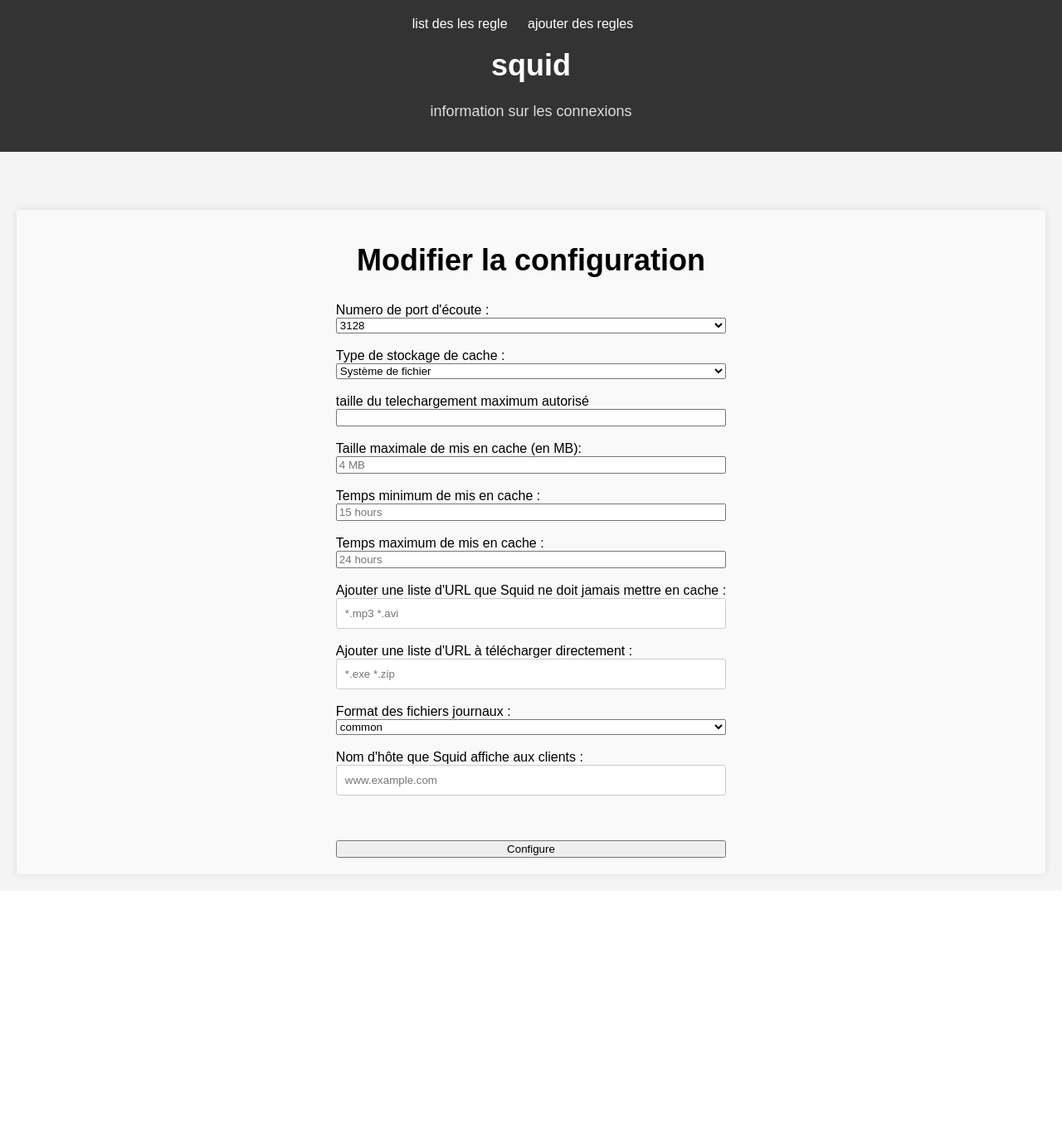
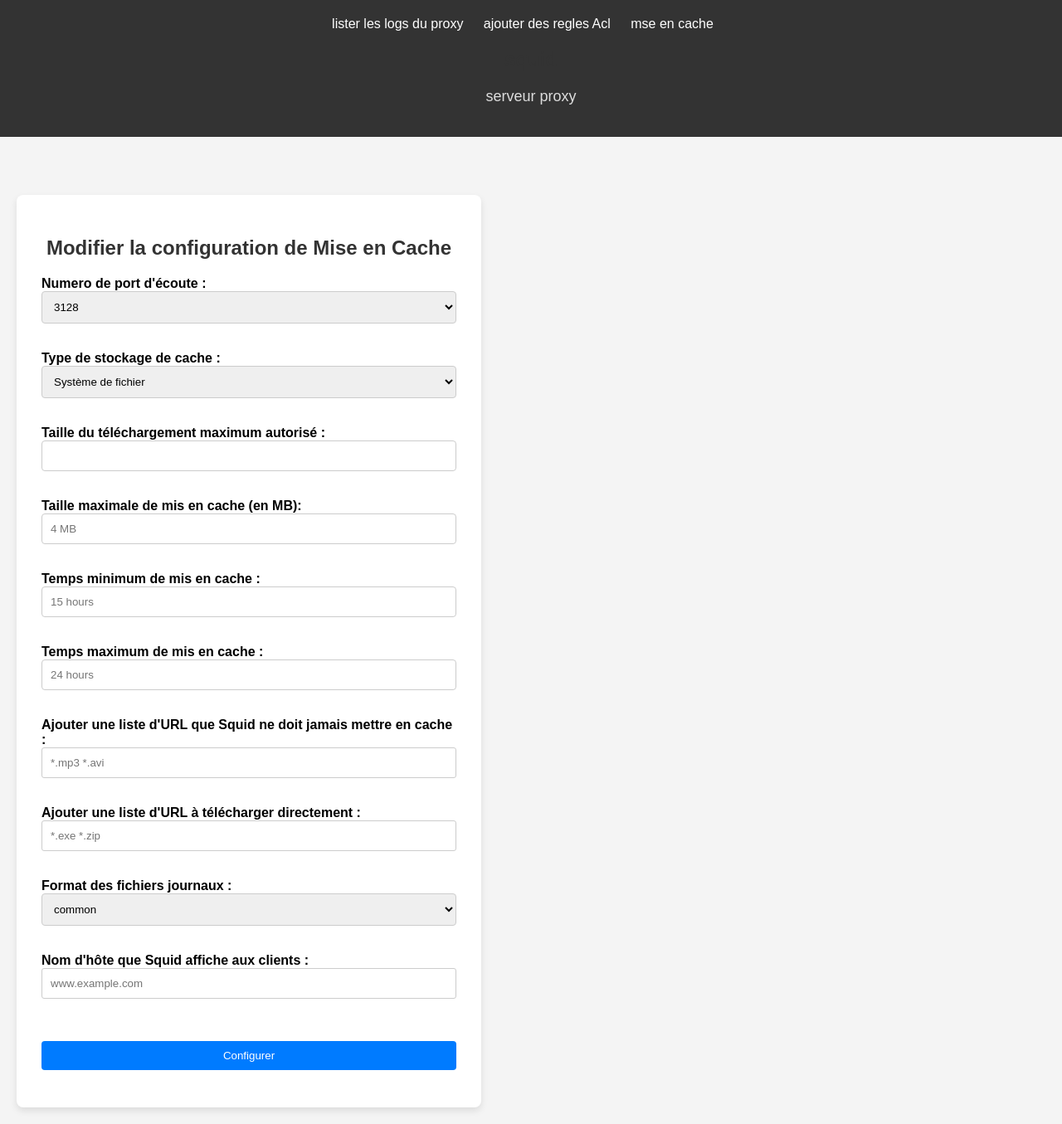
Before and after one commit to tojocyriaque/SquidRules, a CodeIgniter 4 app: the page made by app/Views/acceuille.php in a window 1280 px wide. Shown: the whole page at 83% size. Before the commit the page ends 1061 px from the top, so only its background shows below. Run offline with PHP 8.4 and a stand-in for CodeIgniter, Linux system fonts and the light colour scheme; the template is opened without the code that fills it, so the values that code supplies are empty; some libraries are stand-ins or nearby versions.

Commit message:
Update acceuille.php

```diff
--- a/app/Views/acceuille.php
+++ b/app/Views/acceuille.php
@@ -122,6 +122,54 @@
   .admin-login button[type="submit"]:hover {
     background-color: #555;
   }
+  .admin-login {
+            background-color: #fff;
+            padding: 30px;
+            border-radius: 8px;
+            box-shadow: 0px 4px 8px rgba(0, 0, 0, 0.1);
+            max-width: 500px;
+            width: 100%;
+        }
+
+        h1 {
+            font-size: 24px;
+            color: #333;
+            margin-bottom: 20px;
+            text-align: center;
+        }
+
+        form {
+            text-align: left;
+        }
+
+        select,
+        input {
+            width: 100%;
+            padding: 10px;
+            margin-bottom: 15px;
+            border: 1px solid #ccc;
+            border-radius: 4px;
+            box-sizing: border-box;
+        }
+
+        input[type="submit"] {
+            background-color: #007bff;
+            color: #fff;
+            border: none;
+            cursor: pointer;
+            transition: background-color 0.3s ease;
+        }
+
+        input[type="submit"]:hover {
+            background-color: #0056b3;
+        }
+
+        input[type="number"]::-webkit-inner-spin-button,
+        input[type="number"]::-webkit-outer-spin-button {
+            -webkit-appearance: none;
+            margin: 0;
+        }
+
 
   </style>
 </head>
@@ -129,53 +177,63 @@
   <header>
     <nav>
       <ul>
-        <li><a href="#">list des les regle</a></li>
-        <li><a href="#">ajouter des regles</a></li>
+        <li><a href="http://www.devoir.com/index.php/LogProxy/list">lister les logs du proxy</a></li>
+        <li><a href="#">ajouter des regles Acl</a></li>
+        <li><a href="http://www.devoir.com/index.php/acceuille">mse en cache</a></li>
 
       </ul>
     </nav>
     <h1>squid</h1>
-    <p>information sur les connexions </p>
+    <p>serveur proxy</p>
   </header>
 
   <main>
     <section class="admin-login">
-
-    <h1>Modifier la configuration</h1>
-    <form action="http://www.devoir.com/index.php/Traitement/getDonner/" method="post">
-        Numero de port d'écoute :
-        <select name="port">
-            <option value="3128" >3128</option>
-            <option value="8080" >8080</option>
-        </select><br>
-        Type de stockage de cache :
-        <select id="sens" name="contact">
-            <option value="1" >Système de fichier</option>
-            <option value="2" >Memoire</option>
-        </select><br>
-        <!-- <input type="radio" id="stckChoice1" name="contact" value="1" />
-        <label for="cstckChoice1">Système de fichier</label>
-        <input type="radio" id="stckChoice2" name="contact" value="2" />
-        <label for="stckChoice2">Memoire</label><br> -->
-        <div class="option"></div>
-        taille du telechargement maximum autorisé <input type="number" min="0" name="body_size"> <br>
-        Taille maximale de mis en cache (en MB): <input type="number" min="0" name="taille" id="" placeholder="4 MB"><br>
-        Temps minimum de mis en cache : <input type="number" min="0" name="min_time" id="" placeholder="15 hours"><br>
-        Temps maximum de mis en cache : <input type="number" min="0" name="max_time" id="" placeholder="24 hours"><br>
-        Ajouter une liste d'URL que Squid ne doit jamais mettre en cache : <input type="text" name="url_never" id="" placeholder="*.mp3 *.avi"><br>
-        Ajouter une liste d'URL à télécharger directement : <input type="text" name="url_download" id="" placeholder="*.exe *.zip"><br>
-        Format des fichiers journaux :
-        <select id="sens" name="log">
-            <option value="common" >common</option>
-            <option value="squid" >squid</option>
-        </select><br>
-        Nom d'hôte que Squid affiche aux clients : <input type="text" name="hote" id="" placeholder="www.example.com"><br>
-        <br>
-        <br>
-        <input type="submit" value="Configure">
-    </form>
+        <h1>Modifier la configuration de Mise en Cache</h1>
+          <form action="http://www.devoir.com/index.php/Traitement/getDonner/" method="post">
+                  <label for="port">Numero de port d'écoute :</label>
+                  <select name="port" id="port">
+                      <option value="3128">3128</option>
+                      <option value="8080">8080</option>
+                  </select>
+                  <br>
+                  <label for="stockage">Type de stockage de cache :</label>
+                  <select name="stockage" id="stockage">
+                      <option value="1">Système de fichier</option>
+                      <option value="2">Memoire</option>
+                  </select>
+                  <br>
+                  <label for="body_size">Taille du téléchargement maximum autorisé :</label>
+                  <input type="number" min="0" name="body_size" id="body_size">
+                  <br>
+                  <label for="taille">Taille maximale de mis en cache (en MB):</label>
+                  <input type="number" min="0" name="taille" id="taille" placeholder="4 MB">
+                  <br>
+                  <label for="min_time">Temps minimum de mis en cache :</label>
+                  <input type="number" min="0" name="min_time" id="min_time" placeholder="15 hours">
+                  <br>
+                  <label for="max_time">Temps maximum de mis en cache :</label>
+                  <input type="number" min="0" name="max_time" id="max_time" placeholder="24 hours">
+                  <br>
+                  <label for="url_never">Ajouter une liste d'URL que Squid ne doit jamais mettre en cache :</label>
+                  <input type="text" name="url_never" id="url_never" placeholder="*.mp3 *.avi">
+                  <br>
+                  <label for="url_download">Ajouter une liste d'URL à télécharger directement :</label>
+                  <input type="text" name="url_download" id="url_download" placeholder="*.exe *.zip">
+                  <br>
+                  <label for="log">Format des fichiers journaux :</label>
+                  <select name="log" id="log">
+                      <option value="common">common</option>
+                      <option value="squid">squid</option>
+                  </select>
+                  <br>
+                  <label for="hote">Nom d'hôte que Squid affiche aux clients :</label>
+                  <input type="text" name="hote" id="hote" placeholder="www.example.com">
+                  <br><br>
+                  <input type="submit" value="Configurer">
+              </form>
     </section>
-  </main>
+</main>
 
   <footer>
   </footer>
```
